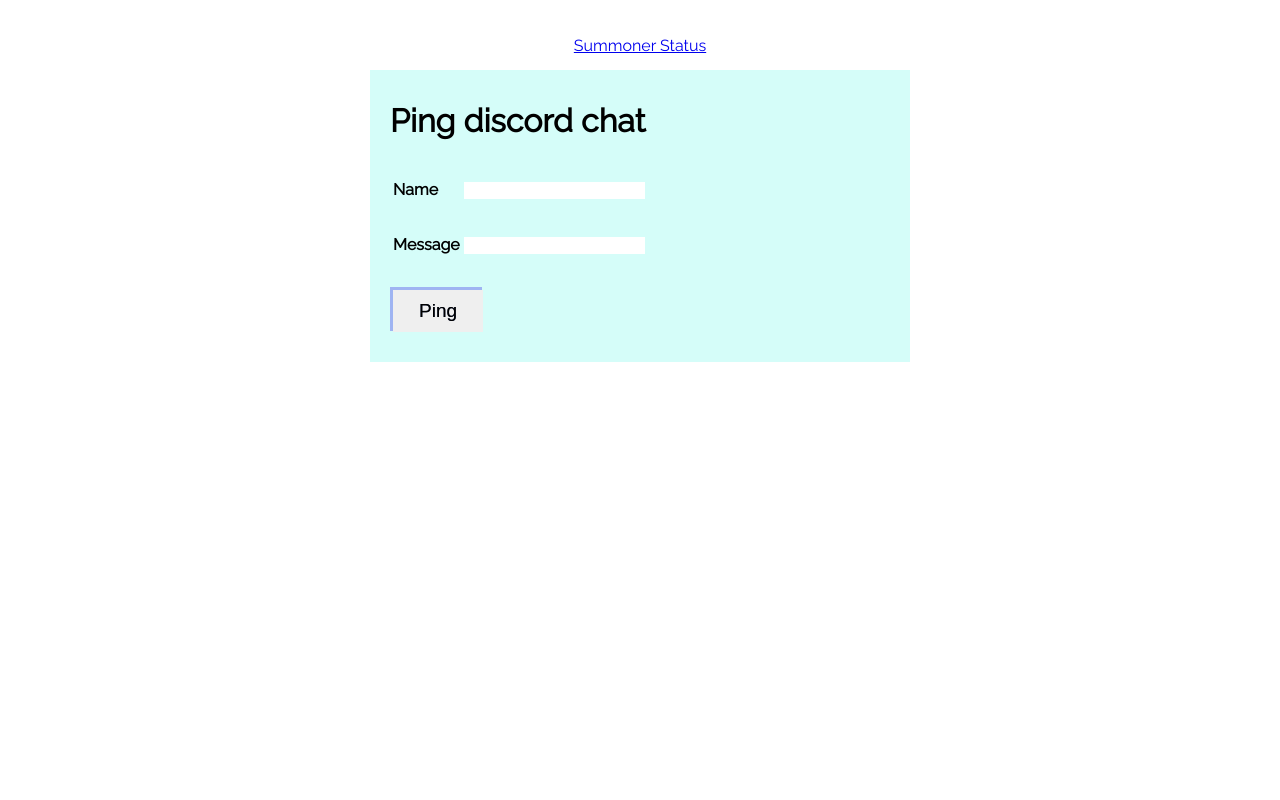
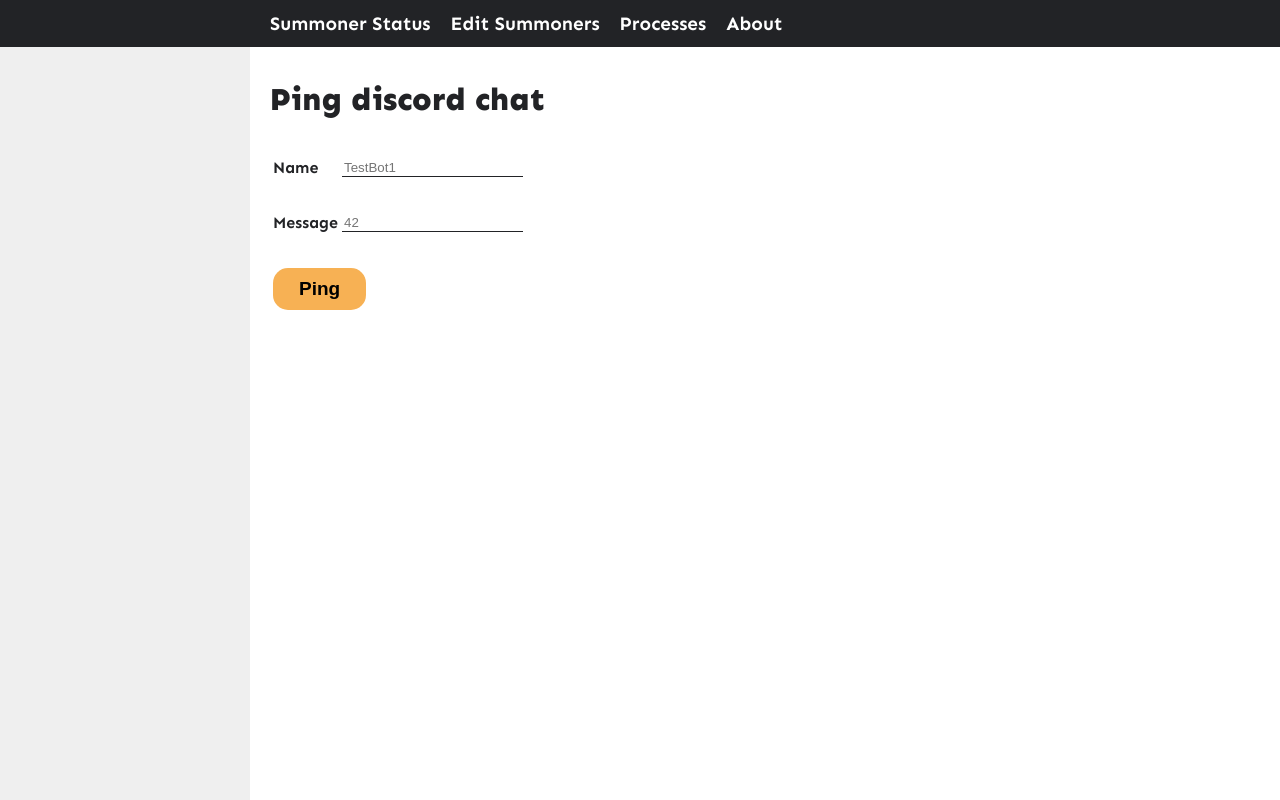
Before and after one commit to Moesen/Webhooks, a Flask app: page / in a window 1280 px wide. Run offline with Flask 2, Linux system fonts and the light colour scheme; parts of the project's set-up code (start-up, migrations or seed data) failed here and were passed over.

Commit message:
added some css and new ideas to features

```diff
--- a/Core/application.py
+++ b/Core/application.py
@@ -25,7 +25,20 @@
 
 @app.route("/summoner_status", methods=["POST", "GET"])
 def summoner_status():
-    return redirect("/")
+    return redirect(url_for("index"))
+
+
+@app.route("/summoner_edit", methods=["POST", "GET"])
+def summoner_edit():
+    return redirect(url_for("index"))
+
+@app.route("/processes", methods=["POST", "GET"])
+def processes():
+    return redirect(url_for("index"))
+
+@app.route("/about")
+def about():
+    return render_template("about.html")
 
 
 if __name__ == "__main__":
--- a/Core/static/styles/formstyles.css
+++ b/Core/static/styles/formstyles.css
@@ -1,18 +1,20 @@
 input {
   border: None;
+
+}
+
+input[type=text] {
+  border-bottom: 1px solid #222326;
 }
 
 input[type=submit] {
-  box-shadow: -2px -2px 0px 1px #9fb4f2;
-	background-color: white
+	background-color: #F7B154;
 	border-radius:15px;
 	display:inline-block;
 	cursor:pointer;
-	font-family:Arial;
+  font-weight: bold;
 	font-size:19px;
 	padding:10px 26px;
-	text-decoration:none;
-	text-shadow:0px 0px 0px #283966;
 }
 
 input[type=submit]:hover {
--- a/Core/static/styles/mainlook.css
+++ b/Core/static/styles/mainlook.css
@@ -1,7 +1,20 @@
+html {
+  height: 100%;
+}
+
 body {
-  margin: 20px 100px;
-  font-family: 'Raleway', sans-serif;
+  margin: 0;
+  height: 100%;
+  font-family: 'Sen', sans-serif;
 }
+
+.header,
+.left_content,
+.middle_content,
+.content {
+    border: 0px solid black;
+}
+
 
 .content {
     display: flex;
@@ -9,20 +22,26 @@
     height: 100%;
 }
 
-.header,
-.left_content,
-.middle_content,
-.right_content,
-.content {
-    border: 0px solid black;
-}
 
 .header {
   display: flex;
   align-items: center;
-  justify-content: center;
+  justify-content: flex-start;
+  padding-left: 270px;
   height: 50px;
+  background-color: #222326;
 }
+
+
+.header a {
+  text-decoration: none;
+  color: white;
+  font-family: inherit;
+  font-weight: bold;
+  font-size: 19px;
+  margin-right: 20px;
+}
+
 
 .page_content {
   display: flex;
@@ -32,21 +51,24 @@
   height: 100%;
 }
 
-.left_content,
-.right_content {
-  width: 25%;
+.left_content {
+  width: 250px;
+  background-color: #EFEFEF;
 }
 
-.middle_content {
-  width: 50%;
-  margin: 0;
-  background: #D5FDF9;
+.content_card:nth-child(n+2) {
+  border-top: 1px solid #222326;
 }
 
 .content_card {
-  border-radius: 10px;
+  color: #222326;
   margin: 10px 10px;
   padding: 1px 10px;
+}
+
+.content_card h1 {
+  font-weight: 1000;
+
 }
 
 .content_card p {
--- a/Core/templates/index.html
+++ b/Core/templates/index.html
@@ -3,7 +3,7 @@
 <head>
   <link type="text/css" rel="stylesheet" href="{{url_for('static', filename='styles/mainlook.css')}}">
   <link type="text/css" rel="stylesheet" href="{{url_for('static', filename='styles/formstyles.css')}}">
-  <link href="https://fonts.googleapis.com/css?family=Raleway&display=swap" rel="stylesheet">
+  <link href="https://fonts.googleapis.com/css?family=Sen:400,700,800&display=swap" rel="stylesheet">
   {% block head %}
   <title>Rehoboam Webhook</title>
   {% endblock %}
@@ -13,6 +13,9 @@
     <div class="header">
       {% block header %}
       <a href="/summoner_status"> Summoner Status </a>
+      <a href="/summoner_edit">Edit Summoners</a>
+      <a href="/processes"> Processes</a>
+      <a href="/about"> About </a>
       {% endblock %}
     </div>
     <div class="page_content">
@@ -26,8 +29,8 @@
           <h1>Ping discord chat</h1>
           <form action="/send_message" method="POST">
             <table>
-              <tr><td> <p>Name</p></td><td><input type="text" name="username"/></td></tr>
-              <tr><td> <p>Message</p></td><td><input type="text" name="content" id="form_message"/></td></tr>
+              <tr><td> <p>Name</p></td><td><input type="text" placeholder="TestBot1" name="username"/></td></tr>
+              <tr><td> <p>Message</p></td><td><input type="text" placeholder="42" name="content" /></td></tr>
               <tr>
                 <td colspan="2"><p><input type="submit" value="Ping"></p></td>
               </tr>
@@ -36,11 +39,6 @@
         </div>
         {% endblock %}
       </div>
-
-      <div class="right_content">
-        {% block right_content %}
-        {% endblock %}
-      </div>
     </div>
   </div>
 </body>
```
Also changed, not shown: Core/league_updater.py (+24 -6 lines), Core/templates/about.html (added, +15 -0 lines).
